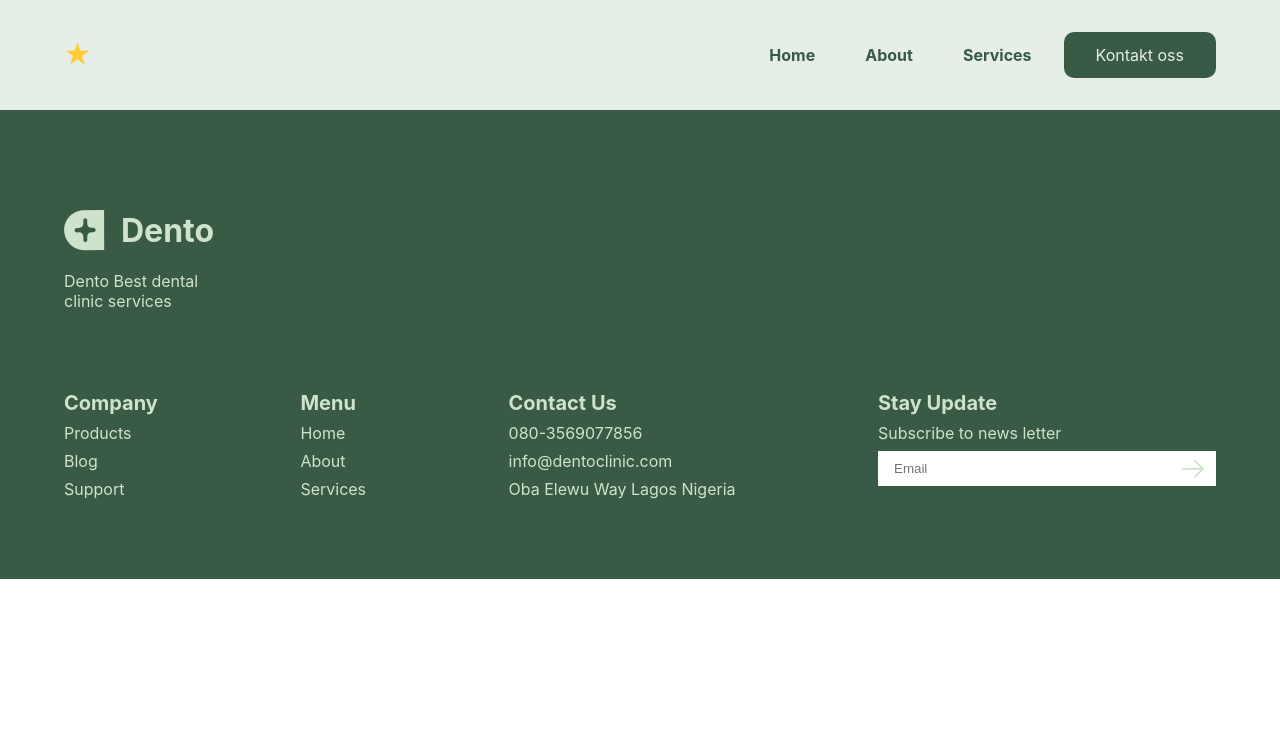
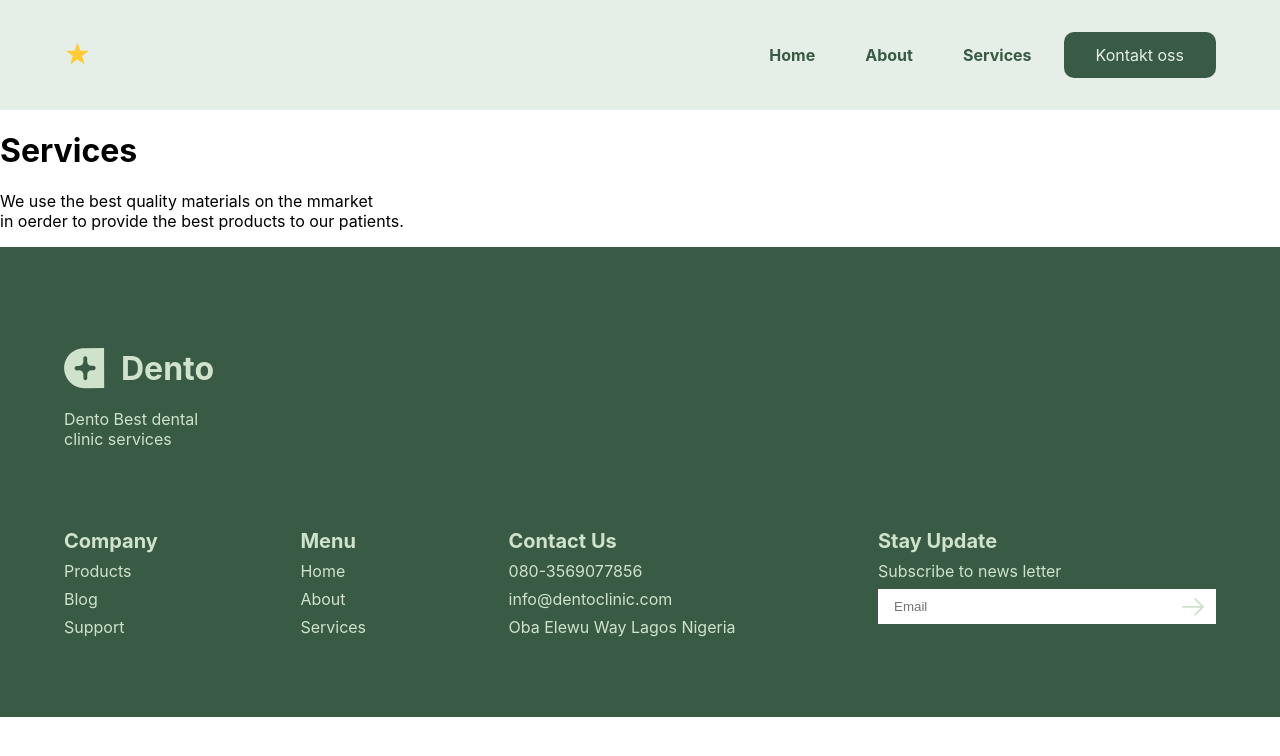
Before and after one commit to MuhammadTurkmen/Dental-Landing-Page-React, a React (Create React App) app: page /services in a window 1280 px wide. Shown: the top 756 px of the page. Built offline with nearby package versions, Linux system fonts and the light colour scheme.

Commit message:
adding h1 and p

```diff
--- a/src/components/ServicesPageComponents/Services.js
+++ b/src/components/ServicesPageComponents/Services.js
@@ -4,7 +4,13 @@ import styled from "styled-components";
 function Services() {
   return (
     <Wrapper>
-      <header></header>
+      <header>
+        <h1>Services</h1>
+        <p>
+          We use the best quality materials on the mmarket <br /> in oerder to
+          provide the best products to our patients.
+        </p>
+      </header>
       <main></main>
     </Wrapper>
   );
```
